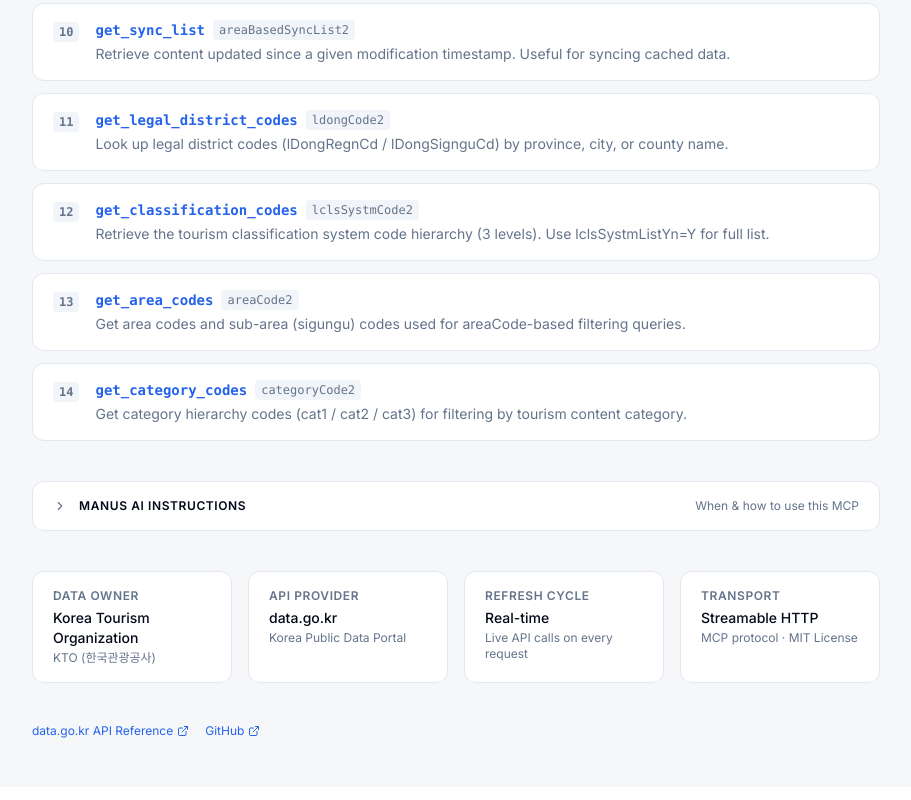
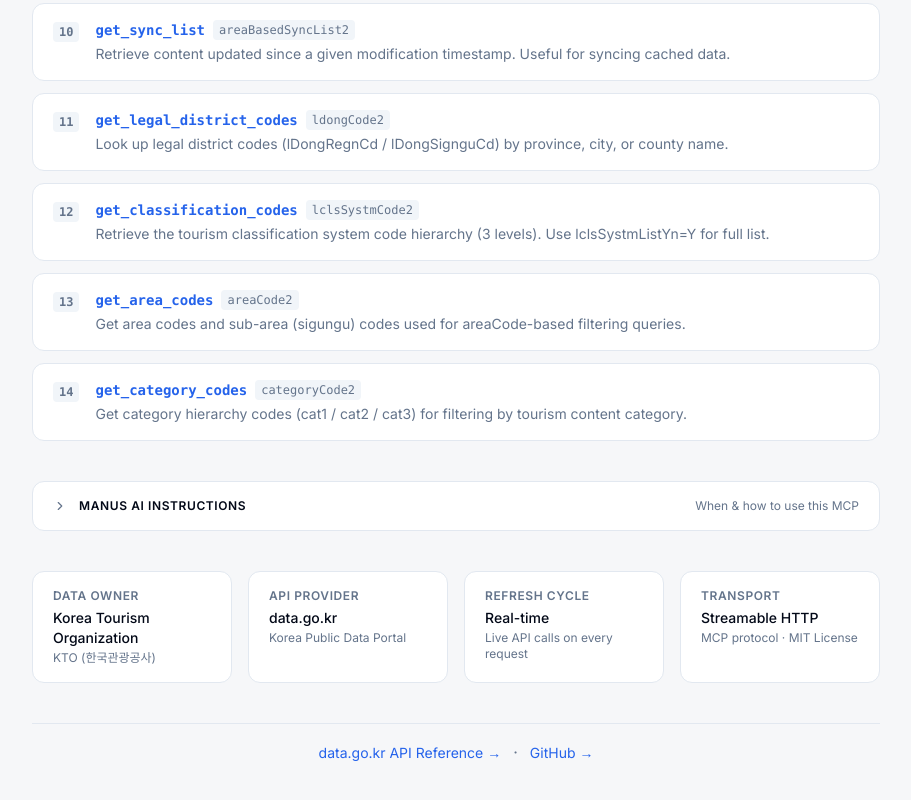
Before and after one commit to leejaew/visitkorea-mcp, a React (Vite) app in the folder artifacts/landing/: page / in a window 1280 px wide. Shown: the part 2210-3010 px from the top of the page, without its empty margins (184-1095 px from the left). Built offline with nearby package versions, Linux system fonts and the light colour scheme; no server answers.

Commit message:
Fix footer: centered, border-t, text-sm, arrow links, dot separator (match medical tourism reference)

```diff
--- a/artifacts/landing/src/App.tsx
+++ b/artifacts/landing/src/App.tsx
@@ -1,5 +1,5 @@
 import { useState, useEffect } from "react";
-import { ExternalLink, ChevronRight } from "lucide-react";
+import { ChevronRight } from "lucide-react";
 import { marked } from "marked";
 import manusInstructions from "./MANUS_INSTRUCTIONS.md?raw";
 
@@ -331,25 +331,26 @@ export default function App() {
           </div>
         </section>
 
-        {/* Links */}
-        <div className="flex items-center gap-4 pb-2">
+        {/* Footer links */}
+        <section className="text-center py-4 border-t border-border">
           <a
             href="https://www.data.go.kr/data/15101753/openapi.do"
             target="_blank"
             rel="noopener noreferrer"
-            className="inline-flex items-center gap-1 text-xs text-primary hover:underline"
+            className="text-sm text-primary hover:underline"
           >
-            data.go.kr API Reference <ExternalLink className="w-3 h-3" />
+            data.go.kr API Reference →
           </a>
+          <span className="mx-3 text-muted-foreground">·</span>
           <a
             href="https://github.com/leejaew/visitkorea-mcp"
             target="_blank"
             rel="noopener noreferrer"
-            className="inline-flex items-center gap-1 text-xs text-primary hover:underline"
+            className="text-sm text-primary hover:underline"
           >
-            GitHub <ExternalLink className="w-3 h-3" />
+            GitHub →
           </a>
-        </div>
+        </section>
 
       </main>
     </div>
```
